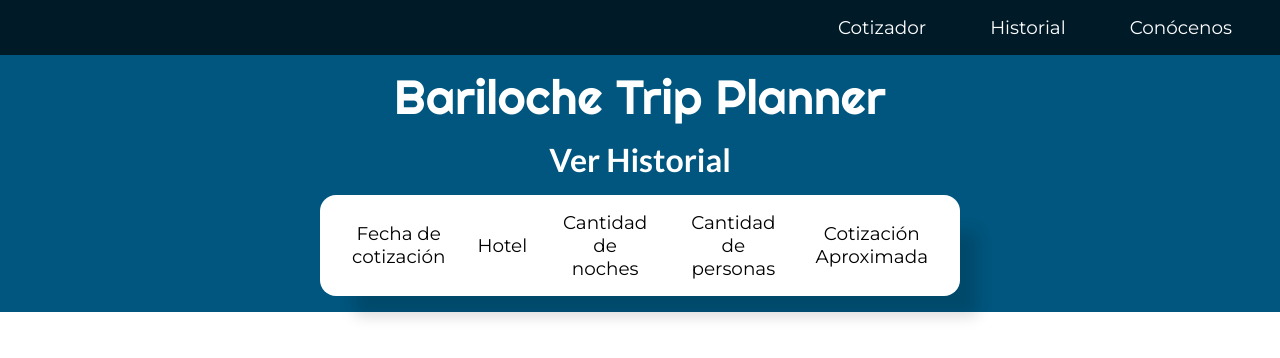
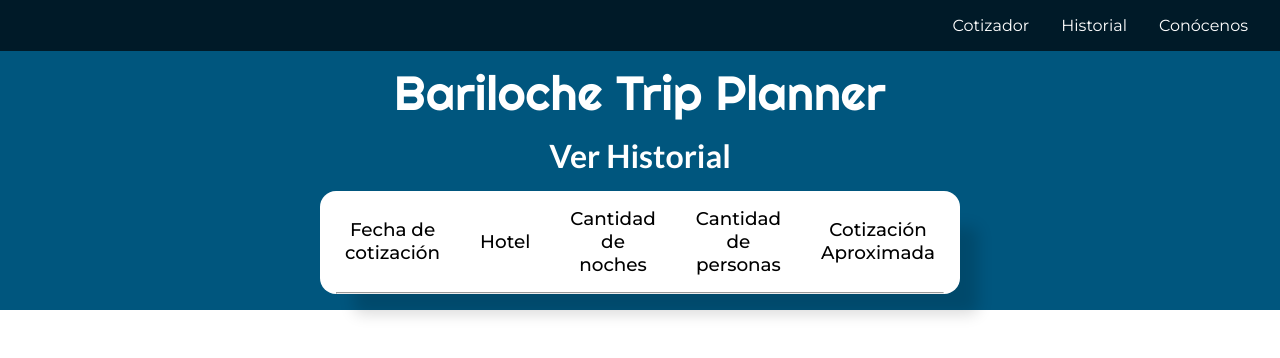
Before and after one commit to abrilrod/PROYECTO3-ABRIL-RODRIGUEZ, a React (Vite) app: page /historial in a window 1280 px wide. Shown: the top 358 px of the page. Built offline with nearby package versions, Linux system fonts and the light colour scheme; a web font is replaced by a local one.

Commit message:
todo terminado hasta lo que pide el trabajo. faltarian detalles de preferencia, pero está todo lo pedido

```diff
--- a/src/Pages/Historial.jsx
+++ b/src/Pages/Historial.jsx
@@ -24,6 +24,7 @@ export default function Historial() {
                 <li>Cantidad de personas</li>
                 <li>Cotización Aproximada</li>
             </ul>
+            <hr />
             <div className={styles.tableBody}>
                 {cotizacionesGuardadas.map((cotizacion, index) => (
                 <ul key={index} className={styles.cotizUl}>
@@ -35,6 +36,7 @@ export default function Historial() {
                 </ul>
                 ))}
             </div>
-    </div></div>
+        </div>
+    </div>
   )
 }
--- a/src/styles/Historial.module.css
+++ b/src/styles/Historial.module.css
@@ -14,22 +14,42 @@
 }
 
 .tableHead {
-    display: flex;
+    display: grid;
+    grid-template-columns: repeat(5, 1fr);
+    grid-column-gap: .5rem;
+    grid-row-gap: .5rem;
+    /* display: flex; */
     justify-content: center;
     align-items: center;
     padding: 1rem;
     list-style: none;
 }
 
-li {
+.tableHead li {
     padding: 0 1rem;
     text-align: center;
     font-size: 1.15rem;
+    font-weight: 500;
+}
+
+hr {
+    width: 95%;
+    margin: auto;
 }
 
 .cotizUl {
-    display: flex;
+    display: grid;
+    grid-template-columns: repeat(5, 1fr);
+    grid-column-gap: 8px;
+    grid-row-gap: 8px;
+    /* display: flex; */
     align-items: center;
     justify-content: center;
     list-style: none;
+    padding: 1rem;
 }
+
+.cotizUl li {
+    padding: 0 1rem;
+    text-align: center;
+}
```
